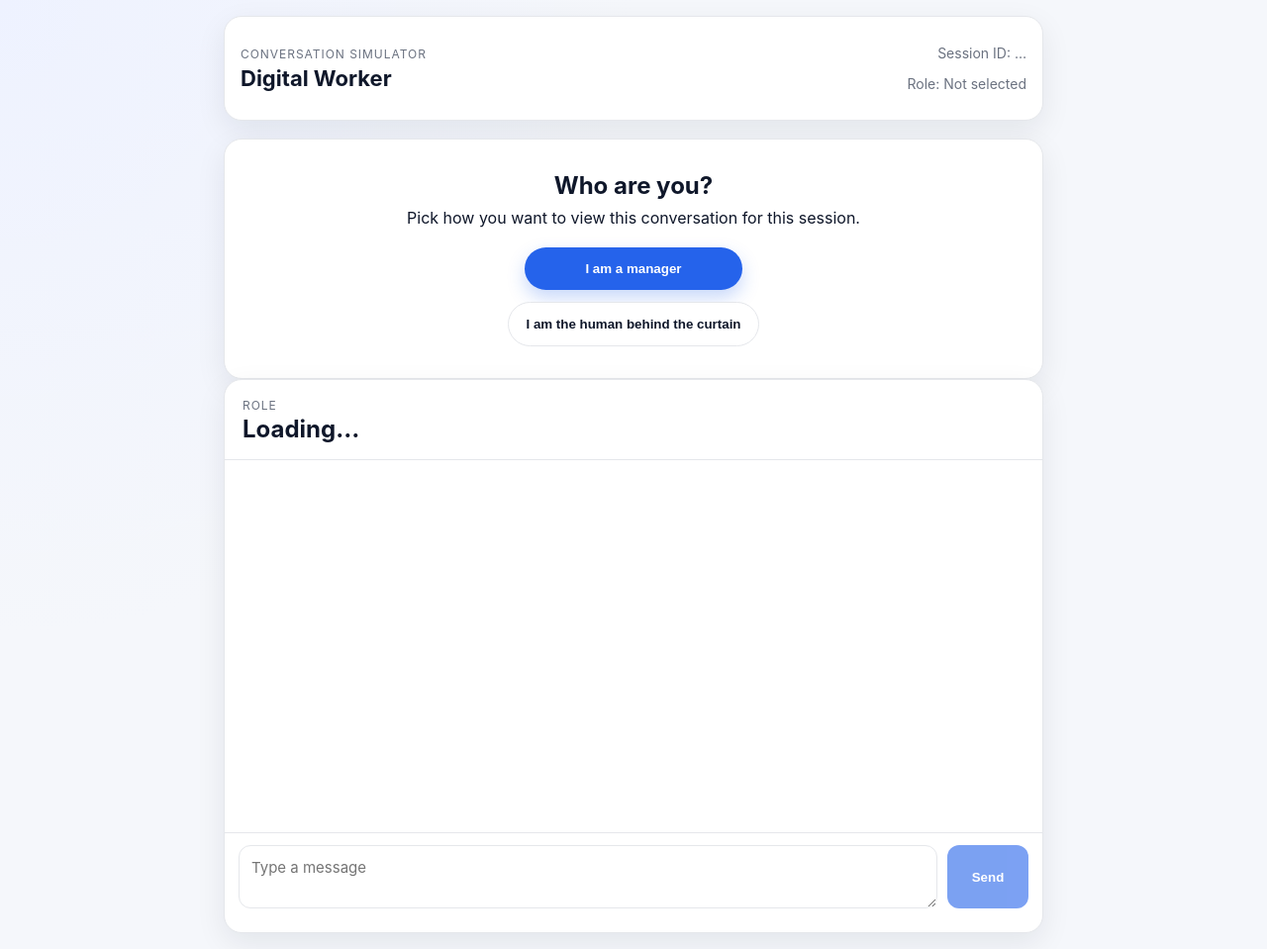
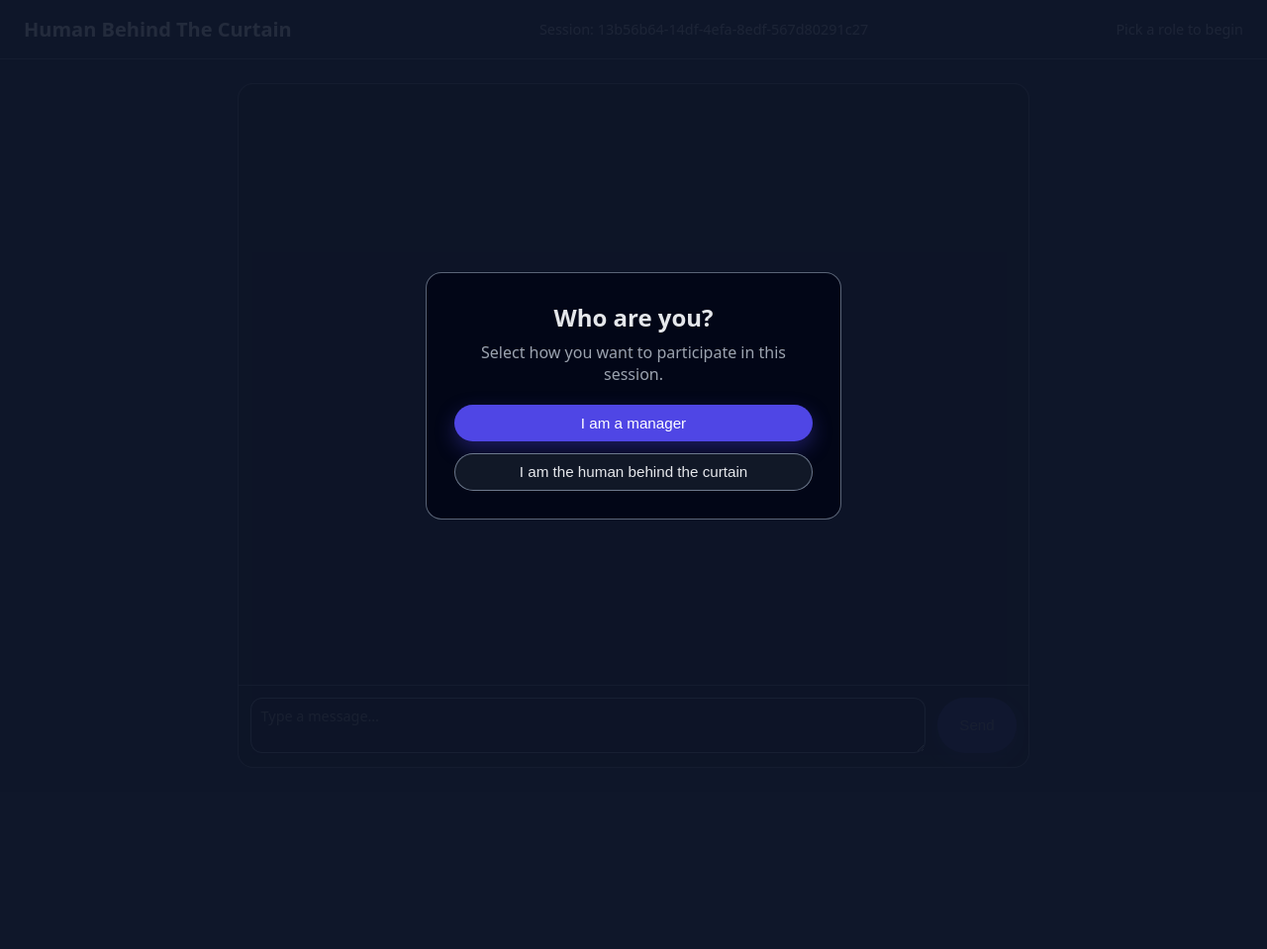
Before and after one commit to itsBrianCreates/hbc, a plain HTML site: page index.html in a window 1280 px wide. Shown: the whole page at 99% size. After the commit the page ends 800 px from the top, so only its background shows below. Drawn offline with Linux system fonts and the light colour scheme.

Commit message:
Add index and styles for Firebase chat UI

```diff
--- a/index.html
+++ b/index.html
@@ -1,60 +1,53 @@
 <!doctype html>
 <html lang="en">
 <head>
-  <meta charset="UTF-8">
-  <meta name="viewport" content="width=device-width, initial-scale=1.0">
-  <title>Digital Worker Chat</title>
-  <link rel="stylesheet" href="styles.css">
-  <!-- Firebase SDKs -->
-  <script src="https://www.gstatic.com/firebasejs/10.12.5/firebase-app-compat.js"></script>
-  <script src="https://www.gstatic.com/firebasejs/10.12.5/firebase-firestore-compat.js"></script>
+  <meta charset="utf-8" />
+  <title>Human Behind The Curtain</title>
+  <meta name="viewport" content="width=device-width, initial-scale=1" />
+  <link rel="stylesheet" href="styles.css" />
 </head>
 <body>
-  <div class="app-shell">
-    <header class="topbar">
-      <div>
-        <p class="eyebrow">Conversation Simulator</p>
-        <h1>Digital Worker</h1>
-      </div>
-      <div class="session-meta">
-        <p>Session ID: <span id="session-id">…</span></p>
-        <p>Role: <span id="role-label">Not selected</span></p>
-      </div>
+  <div class="app">
+    <header class="app-header">
+      <h1>Human Behind The Curtain</h1>
+      <div id="sessionLabel" class="session-label"></div>
+      <div id="roleLabel" class="role-label"></div>
     </header>
 
-    <main>
-      <section id="role-picker" class="role-picker" aria-label="Choose your role">
+    <main class="app-main">
+      <!-- Role picker overlay -->
+      <div id="rolePicker" class="role-picker">
         <div class="role-card">
           <h2>Who are you?</h2>
-          <p class="muted">Pick how you want to view this conversation for this session.</p>
-          <div class="role-actions">
-            <button id="choose-manager" class="pill">I am a manager</button>
-            <button id="choose-operator" class="pill secondary">I am the human behind the curtain</button>
+          <p>Select how you want to participate in this session.</p>
+          <div class="role-buttons">
+            <button id="managerBtn" class="primary-btn">I am a manager</button>
+            <button id="operatorBtn" class="secondary-btn">I am the human behind the curtain</button>
           </div>
         </div>
-      </section>
+      </div>
 
-      <section id="chat" class="chat" hidden>
-        <header class="chat__header">
-          <div>
-            <p class="eyebrow" id="chat-eyebrow">Role</p>
-            <h2 id="chat-title">Loading…</h2>
-          </div>
-          <p class="muted" id="chat-subtitle"></p>
-        </header>
+      <!-- Chat layout -->
+      <section class="chat-container">
+        <div class="chat-history" id="messages"></div>
 
-        <div id="message-list" class="history" aria-live="polite"></div>
-
-        <form id="composer" class="composer">
-          <textarea id="message-input" placeholder="Type a message" rows="2"></textarea>
-          <button type="submit" id="send-button" disabled>Send</button>
+        <form class="chat-input" id="messageForm">
+          <textarea
+            id="messageInput"
+            rows="2"
+            placeholder="Type a message…"
+          ></textarea>
+          <button type="submit" id="sendButton" disabled>Send</button>
         </form>
-
-        <div class="status" id="status"></div>
       </section>
     </main>
   </div>
 
+  <!-- Firebase SDKs from CDN -->
+  <script src="https://www.gstatic.com/firebasejs/9.23.0/firebase-app-compat.js"></script>
+  <script src="https://www.gstatic.com/firebasejs/9.23.0/firebase-firestore-compat.js"></script>
+
+  <!-- App logic -->
   <script src="app.js"></script>
 </body>
 </html>
--- a/styles.css
+++ b/styles.css
@@ -1,263 +1,251 @@
-:root {
-  --bg: #f5f7fb;
-  --panel: #ffffff;
-  --border: #e5e7eb;
-  --text: #0f172a;
-  --muted: #6b7280;
-  --primary: #2563eb;
-  --secondary: #0ea5e9;
-  --manager: #2563eb;
-  --worker: #10b981;
-  --radius: 12px;
-  --shadow: 0 10px 30px rgba(15, 23, 42, 0.08);
+*,
+*::before,
+*::after {
+  box-sizing: border-box;
 }
-
-* { box-sizing: border-box; }
 
 body {
   margin: 0;
-  font-family: 'Inter', system-ui, -apple-system, sans-serif;
-  background: radial-gradient(circle at top left, #eef2ff, transparent 40%), var(--bg);
-  color: var(--text);
-  min-height: 100vh;
+  font-family: system-ui, -apple-system, BlinkMacSystemFont, "Segoe UI", sans-serif;
+  background: #0f172a;
+  color: #e5e7eb;
 }
 
-.app-shell {
-  max-width: 860px;
-  margin: 0 auto;
-  padding: 16px;
+.app {
+  min-height: 100vh;
+  display: flex;
+  flex-direction: column;
 }
 
-.topbar {
-  background: var(--panel);
-  border: 1px solid var(--border);
-  border-radius: 18px;
-  padding: 14px 16px;
+.app-header {
+  padding: 1rem 1.5rem;
+  border-bottom: 1px solid rgba(148, 163, 184, 0.4);
   display: flex;
+  flex-wrap: wrap;
+  gap: 0.75rem;
   align-items: center;
   justify-content: space-between;
-  gap: 12px;
-  box-shadow: var(--shadow);
-  margin-bottom: 18px;
 }
 
-.topbar h1 {
-  margin: 4px 0 0;
-  font-size: 22px;
+.app-header h1 {
+  margin: 0;
+  font-size: 1.25rem;
 }
 
-.eyebrow {
-  font-size: 12px;
-  letter-spacing: 0.08em;
-  text-transform: uppercase;
-  color: var(--muted);
-  margin: 0;
+.session-label,
+.role-label {
+  font-size: 0.9rem;
+  color: #9ca3af;
 }
 
-.session-meta {
-  text-align: right;
-  color: var(--muted);
-  font-size: 14px;
+.app-main {
+  flex: 1;
+  display: flex;
+  align-items: stretch;
+  justify-content: center;
+  padding: 1.5rem;
 }
 
-main {
+.chat-container {
+  width: 100%;
+  max-width: 800px;
+  background: #020617;
+  border-radius: 1rem;
+  border: 1px solid rgba(148, 163, 184, 0.5);
+  display: flex;
+  flex-direction: column;
+  overflow: hidden;
   position: relative;
 }
 
+/* Role picker overlay */
+
 .role-picker {
-  background: var(--panel);
-  border: 1px solid var(--border);
-  border-radius: 18px;
-  padding: 32px 24px;
-  box-shadow: var(--shadow);
+  position: fixed;
+  inset: 0;
+  background: rgba(15, 23, 42, 0.9);
+  display: flex;
+  align-items: center;
+  justify-content: center;
+  z-index: 10;
+}
+
+.role-picker.hidden {
+  display: none;
+}
+
+.role-card {
+  background: #020617;
+  border-radius: 1rem;
+  padding: 1.75rem;
+  border: 1px solid rgba(148, 163, 184, 0.6);
+  max-width: 420px;
+  width: 90%;
   text-align: center;
 }
 
 .role-card h2 {
-  margin: 0 0 8px;
+  margin-top: 0;
+  margin-bottom: 0.5rem;
 }
 
-.role-card .muted {
-  margin: 0 0 20px;
+.role-card p {
+  margin-top: 0;
+  margin-bottom: 1.25rem;
+  color: #9ca3af;
 }
 
-.role-actions {
+.role-buttons {
   display: flex;
   flex-direction: column;
-  gap: 12px;
-  align-items: center;
+  gap: 0.75rem;
 }
 
-.pill {
+button {
   border: none;
   border-radius: 999px;
-  padding: 14px 18px;
-  font-weight: 600;
-  background: var(--primary);
-  color: #fff;
+  padding: 0.6rem 1rem;
+  font-size: 0.95rem;
   cursor: pointer;
-  min-width: 220px;
-  box-shadow: 0 8px 18px rgba(37, 99, 235, 0.25);
-  transition: transform 0.12s ease, box-shadow 0.12s ease, opacity 0.2s ease;
+  transition: transform 0.08s ease, box-shadow 0.08s ease, background 0.15s ease;
 }
 
-.pill.secondary {
-  background: #fff;
-  color: var(--text);
-  border: 1px solid var(--border);
+button:disabled {
+  opacity: 0.4;
+  cursor: default;
+  transform: none;
   box-shadow: none;
 }
 
-.pill:hover:not(:disabled) {
-  transform: translateY(-1px);
-  box-shadow: 0 8px 20px rgba(37, 99, 235, 0.3);
+button:not(:disabled):active {
+  transform: translateY(1px);
+  box-shadow: none;
 }
 
-.pill:disabled {
-  opacity: 0.6;
-  cursor: not-allowed;
+.primary-btn {
+  background: #4f46e5;
+  color: white;
+  box-shadow: 0 8px 20px rgba(79, 70, 229, 0.35);
 }
 
-.chat {
-  background: var(--panel);
-  border: 1px solid var(--border);
-  border-radius: 18px;
-  box-shadow: var(--shadow);
-  display: flex;
-  flex-direction: column;
-  min-height: 70vh;
+.primary-btn:hover:not(:disabled) {
+  background: #6366f1;
 }
 
-.chat__header {
-  padding: 18px 18px 10px;
-  border-bottom: 1px solid var(--border);
+.secondary-btn {
+  background: #111827;
+  color: #e5e7eb;
+  border: 1px solid rgba(148, 163, 184, 0.7);
 }
 
-.chat__header h2 {
-  margin: 2px 0 6px;
+.secondary-btn:hover:not(:disabled) {
+  background: #1f2937;
 }
 
-.chat__header .muted {
-  margin: 0;
-}
+/* Chat history */
 
-.history {
-  padding: 18px;
+.chat-history {
   flex: 1;
+  padding: 1rem 1.25rem;
   overflow-y: auto;
   display: flex;
   flex-direction: column;
-  gap: 12px;
+  gap: 0.5rem;
 }
 
-.system-message {
-  text-align: center;
-  color: var(--muted);
-  background: #f8fafc;
-  border: 1px dashed var(--border);
-  border-radius: var(--radius);
-  padding: 12px 14px;
+.message-row {
+  display: flex;
+  flex-direction: column;
+  max-width: 75%;
 }
 
-.message {
-  max-width: 80%;
-  padding: 12px 14px;
-  border-radius: var(--radius);
-  position: relative;
-  line-height: 1.45;
-  box-shadow: 0 4px 10px rgba(0, 0, 0, 0.06);
-  background: #f8fafc;
+.message-row.manager {
+  align-self: flex-end;
+  align-items: flex-end;
 }
 
-.message.manager {
-  margin-left: auto;
-  background: linear-gradient(135deg, #2d6fea, #1d4ed8);
-  color: #fff;
-  border-bottom-right-radius: 4px;
+.message-row.worker {
+  align-self: flex-start;
+  align-items: flex-start;
 }
 
-.message.worker {
-  margin-right: auto;
-  background: linear-gradient(135deg, #34d399, #10b981);
-  color: #0b1f17;
-  border-bottom-left-radius: 4px;
+.message-meta {
+  font-size: 0.7rem;
+  color: #94a3b8;
+  margin-bottom: 0.2rem;
 }
 
-.meta {
-  display: flex;
-  justify-content: space-between;
-  align-items: center;
-  margin-bottom: 6px;
-  font-size: 12px;
-  color: var(--muted);
+.message-bubble {
+  padding: 0.6rem 0.8rem;
+  border-radius: 0.75rem;
+  font-size: 0.9rem;
+  line-height: 1.4;
 }
 
-.message.manager .meta { color: rgba(255, 255, 255, 0.85); }
-.message.worker .meta { color: rgba(0, 0, 0, 0.6); }
-
-.body { white-space: pre-wrap; }
-
-.composer {
-  border-top: 1px solid var(--border);
-  padding: 12px 14px;
-  display: grid;
-  grid-template-columns: 1fr auto;
-  gap: 10px;
+.message-row.manager .message-bubble {
+  background: #4f46e5;
+  color: white;
+  border-bottom-right-radius: 0.15rem;
 }
 
-textarea {
-  width: 100%;
-  resize: vertical;
-  min-height: 52px;
-  max-height: 180px;
-  padding: 12px;
-  border-radius: 12px;
-  border: 1px solid var(--border);
-  font-family: inherit;
-  font-size: 15px;
+.message-row.worker .message-bubble {
+  background: #111827;
+  border: 1px solid rgba(148, 163, 184, 0.5);
+  border-bottom-left-radius: 0.15rem;
 }
 
-textarea:focus {
-  outline: 2px solid var(--primary);
-  border-color: var(--primary);
+/* Chat input */
+
+.chat-input {
+  display: flex;
+  gap: 0.75rem;
+  padding: 0.75rem 0.75rem 0.9rem;
+  border-top: 1px solid rgba(148, 163, 184, 0.5);
+  background: #020617;
 }
 
-button[type="submit"] {
-  min-width: 82px;
-  padding: 12px 16px;
-  border-radius: 12px;
-  border: none;
-  background: var(--primary);
-  color: #fff;
-  font-weight: 600;
-  cursor: pointer;
-  transition: transform 0.1s ease, box-shadow 0.1s ease, opacity 0.2s ease;
-  box-shadow: 0 6px 12px rgba(37, 99, 235, 0.25);
+.chat-input textarea {
+  flex: 1;
+  resize: vertical;
+  min-height: 40px;
+  max-height: 120px;
+  border-radius: 0.75rem;
+  border: 1px solid rgba(148, 163, 184, 0.7);
+  padding: 0.5rem 0.6rem;
+  font-family: inherit;
+  font-size: 0.9rem;
+  color: #e5e7eb;
+  background: #020617;
 }
 
-button[type="submit"]:hover:not(:disabled) {
-  transform: translateY(-1px);
+.chat-input textarea:focus {
+  outline: none;
+  border-color: #6366f1;
 }
 
-button[type="submit"]:disabled {
-  opacity: 0.6;
-  cursor: not-allowed;
-  box-shadow: none;
+.chat-input button {
+  min-width: 80px;
+  background: #4f46e5;
+  color: white;
+  box-shadow: 0 6px 16px rgba(79, 70, 229, 0.4);
 }
 
-.status {
-  padding: 0 18px 12px;
-  color: var(--muted);
-  font-size: 13px;
+.chat-input button:hover:not(:disabled) {
+  background: #6366f1;
 }
 
+/* Small screens */
+
 @media (max-width: 640px) {
-  .topbar {
-    flex-direction: column;
-    align-items: flex-start;
+  .app-main {
+    padding: 1rem;
   }
 
-  .session-meta { text-align: left; }
+  .chat-container {
+    border-radius: 0.75rem;
+  }
 
-  .message { max-width: 100%; }
+  .message-row {
+    max-width: 85%;
+  }
 }
```
